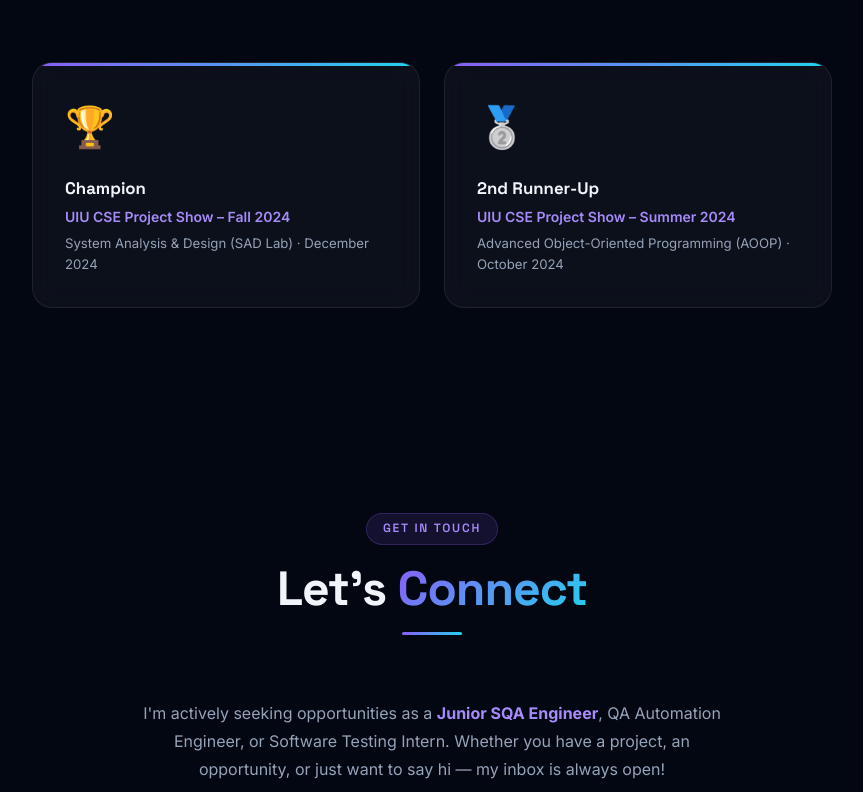
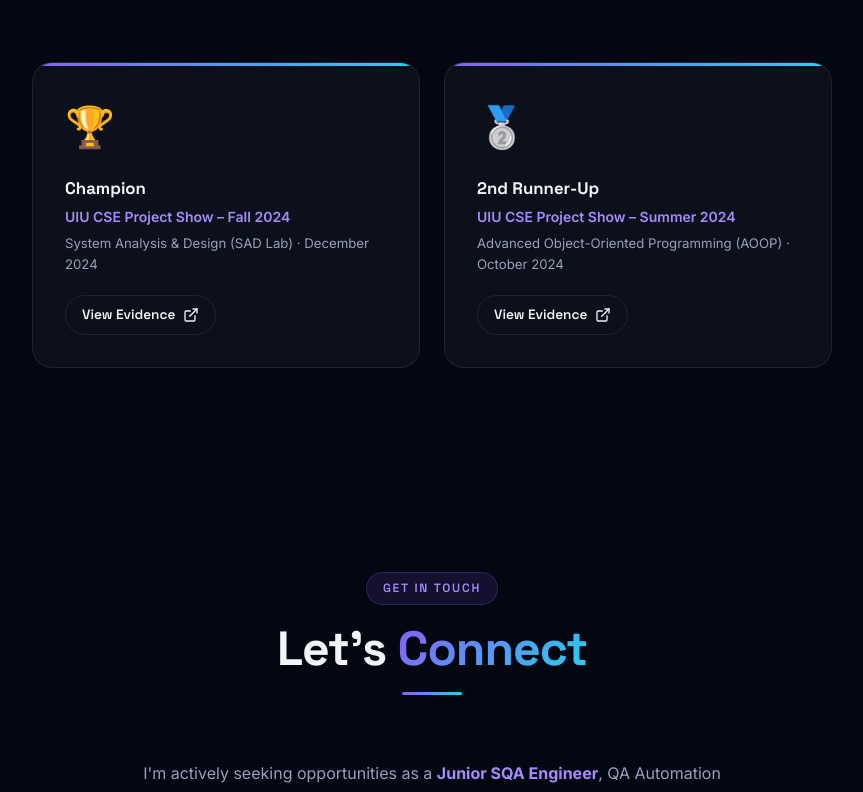
Before and after one commit to Nahin197/nahin-portfolio, a Next.js app: page / in a window 1280 px wide. Shown: the part 6828-7620 px from the top of the page, without its empty margins (208-1071 px from the left). Built offline with nearby package versions, Linux system fonts and the light colour scheme.

Commit message:
feat: add View Evidence links to Honors & Awards section

```diff
--- a/app/page.js
+++ b/app/page.js
@@ -857,8 +857,8 @@
 ════════════════════════════════════════ */
 function Honors() {
   const awards = [
-    { emoji: '🏆', title: 'Champion', event: 'UIU CSE Project Show – Fall 2024', detail: 'System Analysis & Design (SAD Lab) · December 2024' },
-    { emoji: '🥈', title: '2nd Runner-Up', event: 'UIU CSE Project Show – Summer 2024', detail: 'Advanced Object-Oriented Programming (AOOP) · October 2024' },
+    { emoji: '🏆', title: 'Champion', event: 'UIU CSE Project Show – Fall 2024', detail: 'System Analysis & Design (SAD Lab) · December 2024', evidence: 'https://drive.google.com/drive/folders/1M-7cGar7w_iZjZY-rodbQFIV7NQWFiKc?usp=drive_link' },
+    { emoji: '🥈', title: '2nd Runner-Up', event: 'UIU CSE Project Show – Summer 2024', detail: 'Advanced Object-Oriented Programming (AOOP) · October 2024', evidence: 'https://drive.google.com/drive/folders/1yR6fz0gbsrZO0wzXYtIkgDmCKXhGaJsC?usp=drive_link' },
   ];
   return (
     <section id="honors" className="section">
@@ -875,6 +875,13 @@
               <div className="honor-title">{a.title}</div>
               <div className="honor-event">{a.event}</div>
               <div className="honor-detail">{a.detail}</div>
+              {a.evidence && (
+                <div style={{ marginTop: '1.25rem' }}>
+                  <a href={a.evidence} target="_blank" rel="noopener noreferrer" className="btn btn-outline" style={{ fontSize: '0.85rem', padding: '0.5rem 1rem' }}>
+                    View Evidence <IconExternal />
+                  </a>
+                </div>
+              )}
             </div>
           ))}
         </div>
```
